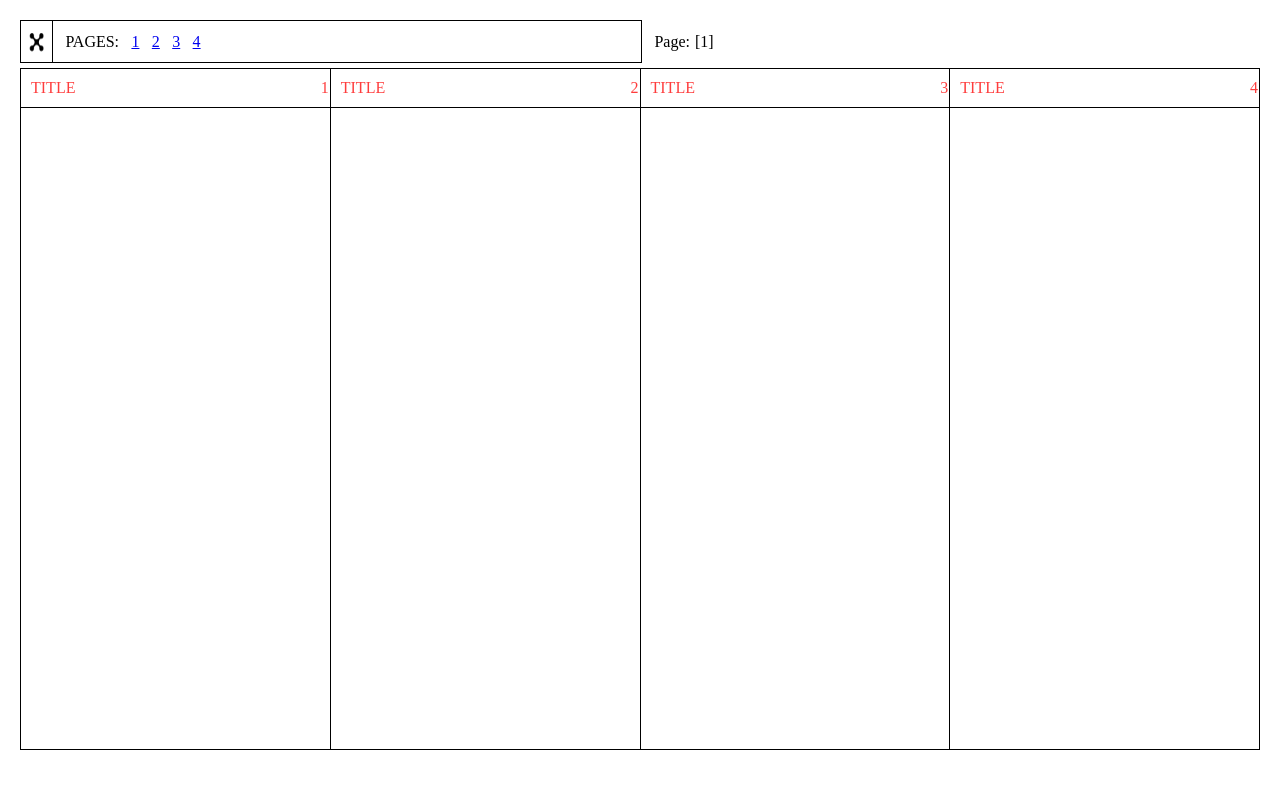
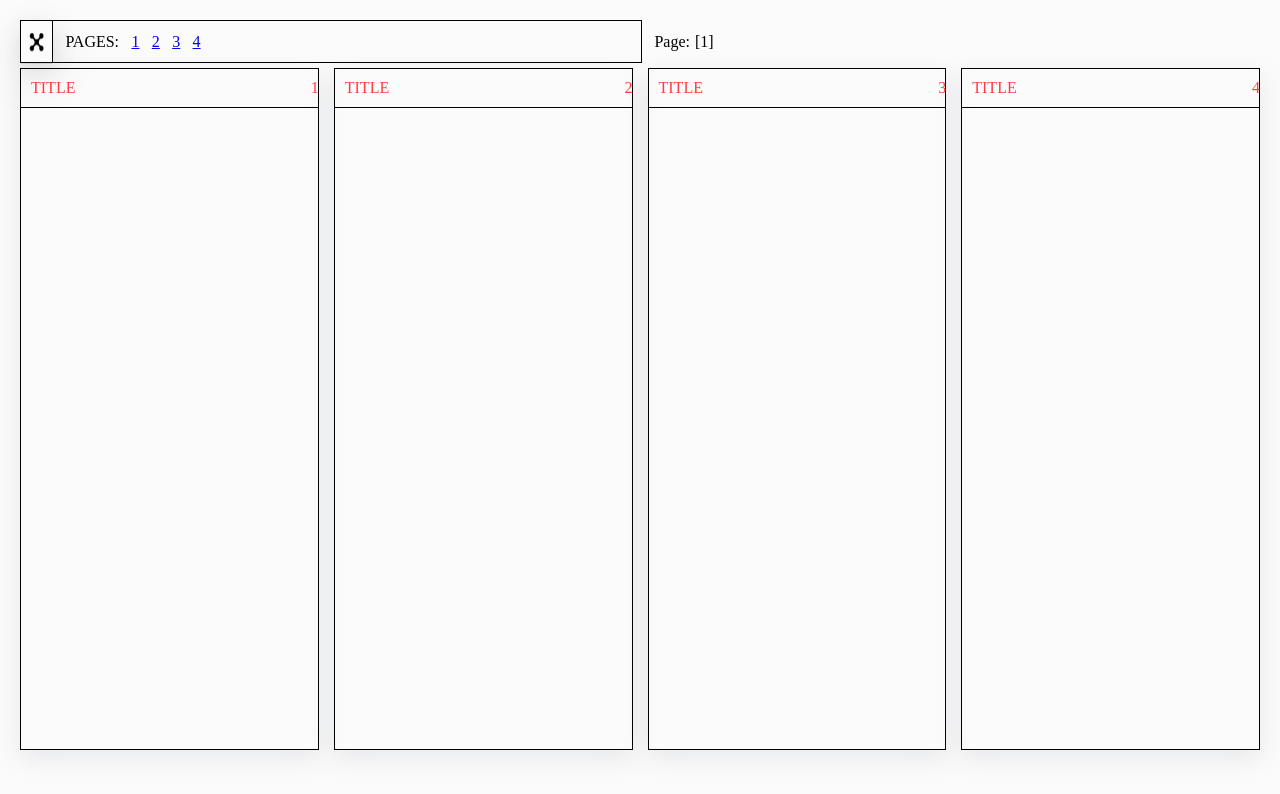
Before and after one commit to xavier-fenton/y2kWeb, a React (Create React App) app: page / in a window 1280 px wide. Shown: the top 794 px of the page. Built offline with nearby package versions, Linux system fonts and the light colour scheme.

Commit message:
fun styling

```diff
--- a/src/styles/NavStyle/NavBar.css
+++ b/src/styles/NavStyle/NavBar.css
@@ -4,12 +4,14 @@
   border-left: none;
   width: 5%;
   height: 100%;
+  box-shadow: rgba(17, 17, 26, 0.1) 0px 1px 0px, rgba(17, 17, 26, 0.1) 0px 8px 24px, rgba(17, 17, 26, 0.1) 0px 16px 48px;
 
 }
 .nav-bar-wrapper{
   display:flex;
   align-items: center;
   gap:1%;
+
 }
 
 
@@ -22,6 +24,7 @@
 
   gap:2%;
   align-items: center;
+
 }
 .nav-image{
   height: 100%;
--- a/src/styles/TreePageBoxes/PageBoxes.css
+++ b/src/styles/TreePageBoxes/PageBoxes.css
@@ -1,5 +1,6 @@
 .main-body-container{
   display: flex;
+  gap: 15px;
 }
 
 .component-box-1{
@@ -7,27 +8,28 @@
   height: 85vh;
   border: 1px solid black;
   margin-top: 5px;
+box-shadow: rgba(149, 157, 165, 0.2) 0px 8px 24px;
 }
 .component-box-2{
   width: 25%;
   height: 85vh;
   border: 1px solid black;
   margin-top: 5px;
-  border-left: 0;
+ box-shadow: rgba(149, 157, 165, 0.2) 0px 8px 24px;
 }
 .component-box-3{
   width: 25%;
   height: 85vh;
   border: 1px solid black;
   margin-top: 5px;
-  border-left: 0;
+ box-shadow: rgba(149, 157, 165, 0.2) 0px 8px 24px;
 }
 .component-box-4{
   width: 25%;
   height: 85vh;
   border: 1px solid black;
   margin-top: 5px;
-  border-left: 0;
+ box-shadow: rgba(149, 157, 165, 0.2) 0px 8px 24px;
 }
 
 .box-title{
--- a/src/styles/index.css
+++ b/src/styles/index.css
@@ -1,4 +1,5 @@
 body{
   margin: 20px;
+  background-color: rgb(251, 251, 251);
 
 }
```
